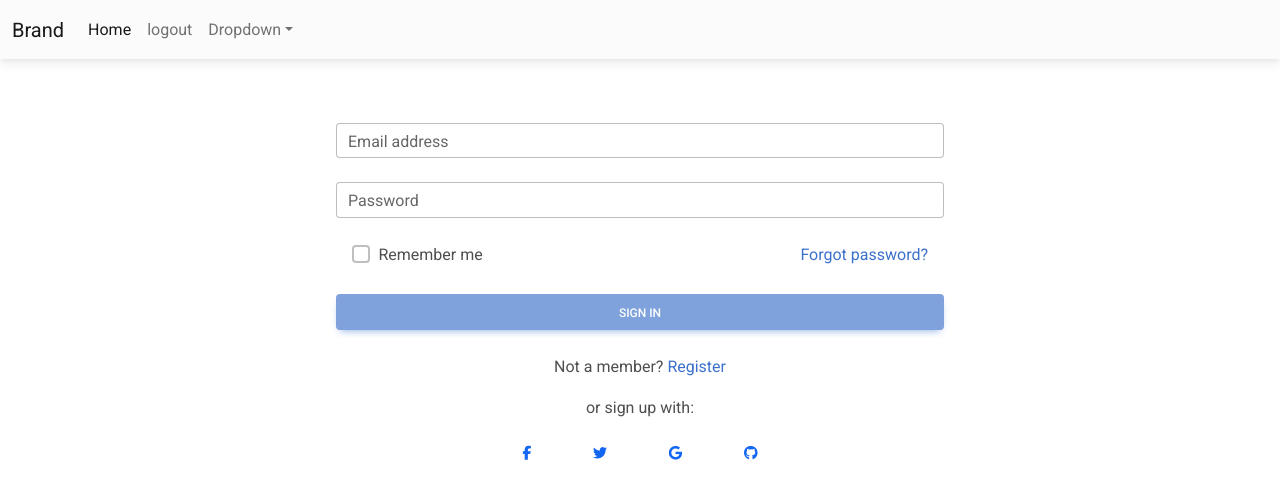
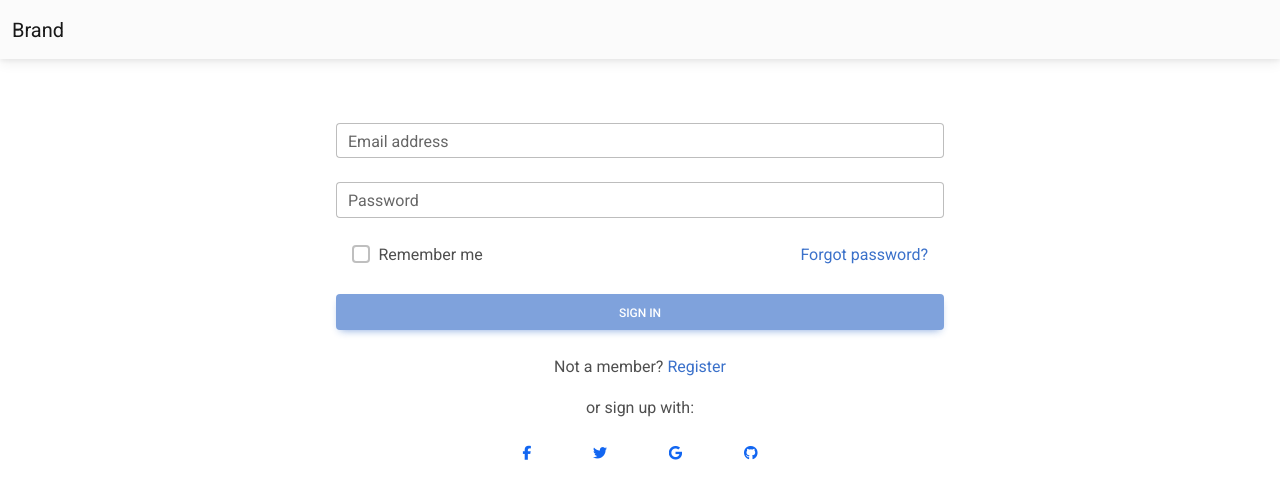
Before and after one commit to malinduruwanthamuthumala/NoticeBoardV1, a React (Create React App) app: page / in a window 1280 px wide. Shown: the top 498 px of the page. Built offline with nearby package versions, Linux system fonts and the light colour scheme.

Commit message:
state management using context api

```diff
--- a/src/App.js
+++ b/src/App.js
@@ -5,6 +5,7 @@ import LandingPage from './noticeboard/pages/LandingPage';
 import NavBar from './noticeboard/components/navBar';
 import LoginPage from './noticeboard/pages/loginPage';
 import React from 'react';
+import AuthContext from './noticeboard/store/auth-context';
 
 function App() {
 
@@ -27,10 +28,13 @@ function App() {
 
   return (
     <div>
+      <AuthContext.Provider value={{
+      isLoggedIn : isLoggedIn,
+    }}>
       <NavBar onLogout={logoutHandler}></NavBar>
       {!isLoggedIn && <LoginPage onLoggedIn={logginHandler} />}
       {isLoggedIn && <LandingPage ></LandingPage>}
-
+      </AuthContext.Provider>
 
     </div>
   );
--- a/src/noticeboard/components/navBar.js
+++ b/src/noticeboard/components/navBar.js
@@ -1,4 +1,4 @@
-import React, { useState } from 'react';
+import React, { useState , useContext } from 'react';
 import {
   MDBContainer,
   MDBNavbar,
@@ -15,15 +15,18 @@ import {
   MDBDropdownItem,
   MDBCollapse,
 } from 'mdb-react-ui-kit';
+import AuthContext from '../store/auth-context';
 
 export default function NavBar(props) {
+  const auth =useContext(AuthContext)
   const [showBasic, setShowBasic] = useState(false);
 
   const logoutHandler = () => {
     props.onLogout();
   }
   return (
-    <MDBNavbar expand='lg' light bgColor='light'>
+
+          <MDBNavbar expand='lg' light bgColor='light'>
       <MDBContainer fluid>
         <MDBNavbarBrand href='#'>Brand</MDBNavbarBrand>
 
@@ -38,15 +41,19 @@ export default function NavBar(props) {
 
         <MDBCollapse navbar show={showBasic}>
           <MDBNavbarNav className='mr-auto mb-2 mb-lg-0'>
+
             <MDBNavbarItem>
+            {auth.isLoggedIn && (
+
               <MDBNavbarLink active aria-current='page' href='#'>
                 Home
               </MDBNavbarLink>
+             )}
             </MDBNavbarItem>
             <MDBNavbarItem>
-              <MDBNavbarLink onClick={logoutHandler}>logout</MDBNavbarLink>
+              <MDBNavbarLink onClick={logoutHandler} hidden={!auth.isLoggedIn}>logout</MDBNavbarLink>
             </MDBNavbarItem>
-
+            {auth.isLoggedIn && (
             <MDBNavbarItem>
               <MDBDropdown>
                 <MDBDropdownToggle tag='a' className='nav-link' role='button'>
@@ -59,7 +66,7 @@ export default function NavBar(props) {
                 </MDBDropdownMenu>
               </MDBDropdown>
             </MDBNavbarItem>
-
+            )}
           </MDBNavbarNav>
 
 
@@ -68,5 +75,6 @@ export default function NavBar(props) {
         </MDBCollapse>
       </MDBContainer>
     </MDBNavbar>
+
   );
 }
--- /dev/null
+++ b/src/noticeboard/store/auth-context.js
@@ -0,0 +1,8 @@
+import React from "react";
+
+
+const AuthContext = React.createContext({
+    isLoggedIn : false,
+});
+
+export default AuthContext;
```
